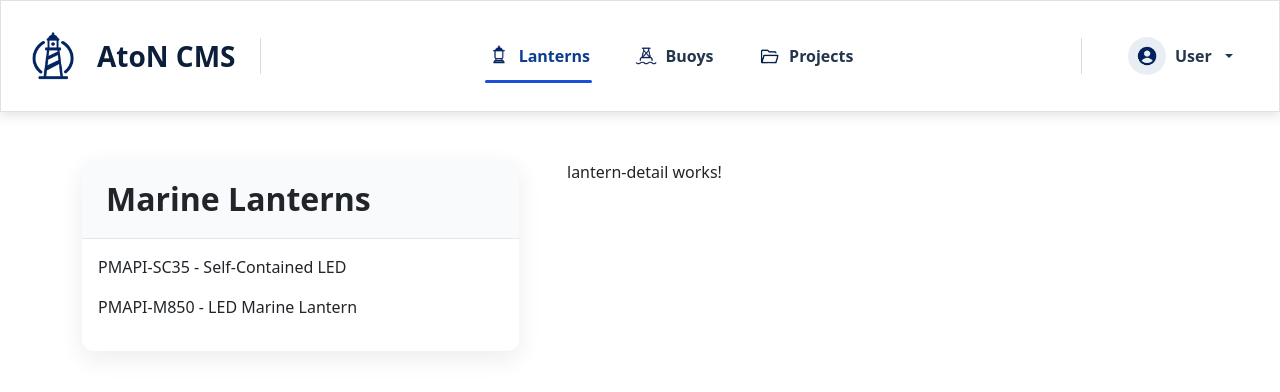
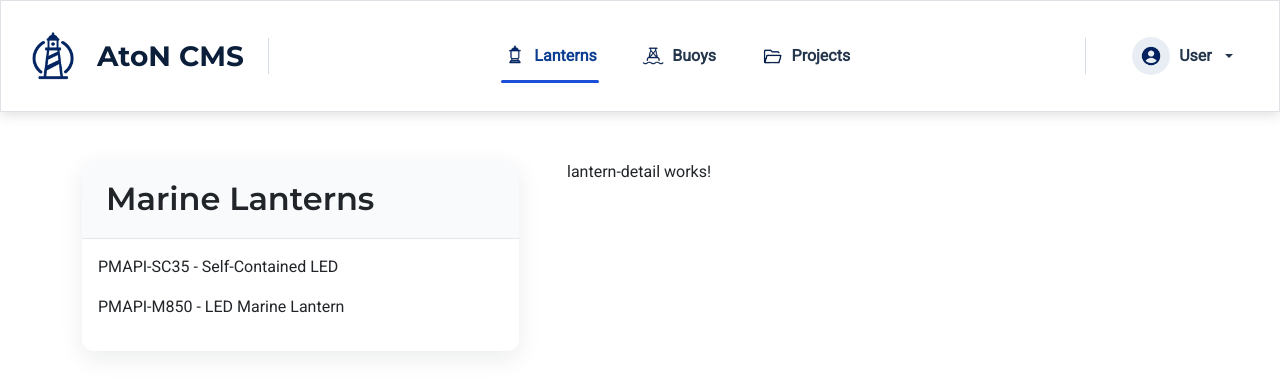
Before and after one commit to alfonsoscudiero/aton-cms, an Angular app: page / in a window 1280 px wide. Shown: the top 392 px of the page. Built offline with nearby package versions, Linux system fonts and the light colour scheme.

Commit message:
Add Google Fonts and apply typography styles

```diff
--- a/src/index.html
+++ b/src/index.html
@@ -5,7 +5,10 @@
   <title>AtonCms</title>
   <base href="/">
   <meta name="viewport" content="width=device-width, initial-scale=1">
-  <link rel="icon" type="image/x-icon" href="favicon.ico">
+  <link rel="icon" type="image/x-icon" href="./assets/images/favicon.ico">
+  <link rel="preconnect" href="https://fonts.googleapis.com">
+  <link rel="preconnect" href="https://fonts.gstatic.com" crossorigin>
+  <link href="https://fonts.googleapis.com/css2?family=Montserrat:ital,wght@0,100..900;1,100..900&family=Roboto&display=swap" rel="stylesheet">
 </head>
 <body>
   <aton-root></aton-root>
--- a/src/styles.css
+++ b/src/styles.css
@@ -1 +1,13 @@
 /* You can add global styles to this file, and also import other style files */
+body {
+  font-family: 'Roboto', sans-serif;
+}
+
+.navbar-brand,
+.card-header h2,
+h1,
+h2,
+h3 {
+  font-family: 'Montserrat', sans-serif;
+  font-weight: 600;
+}
```
